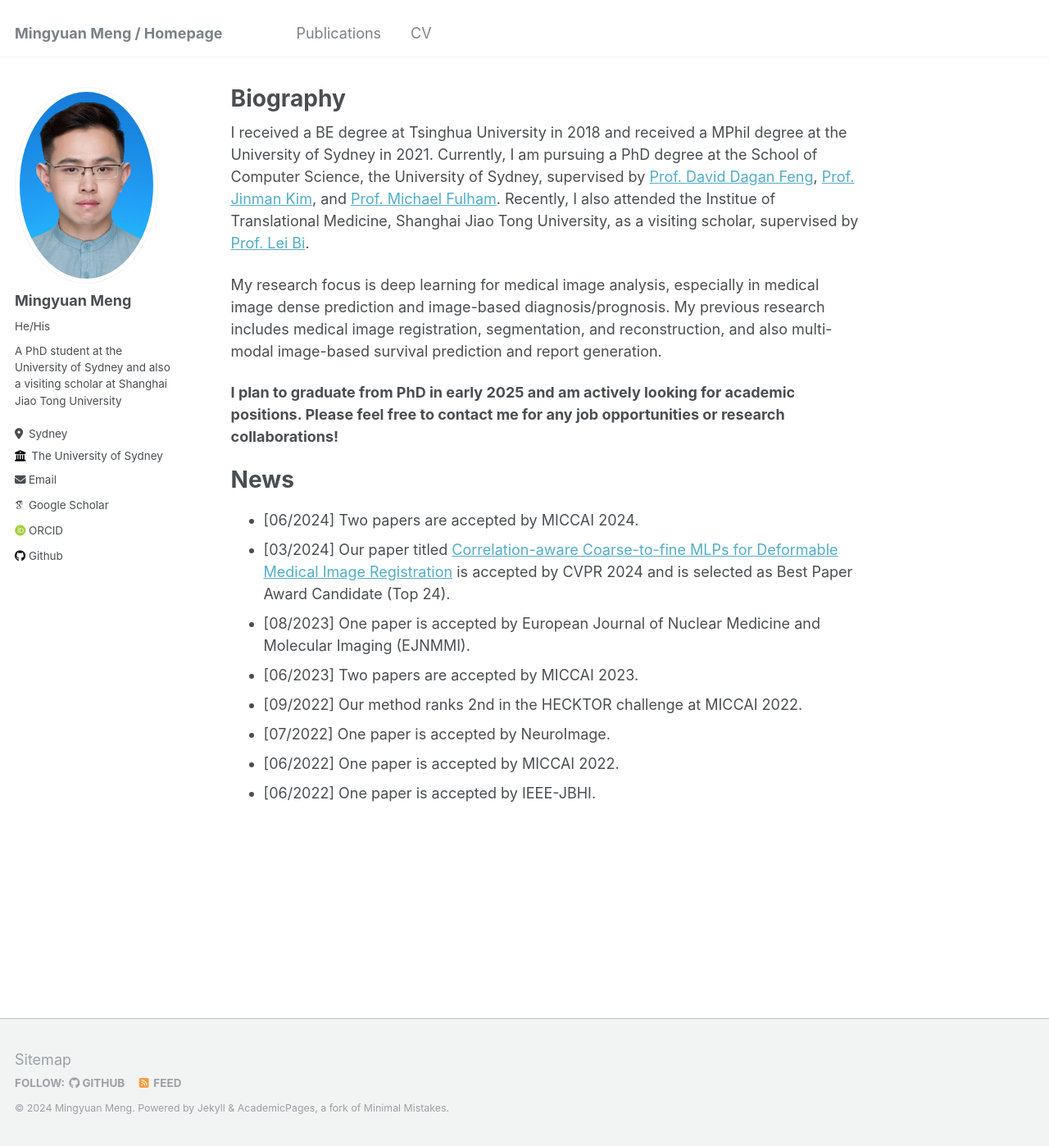
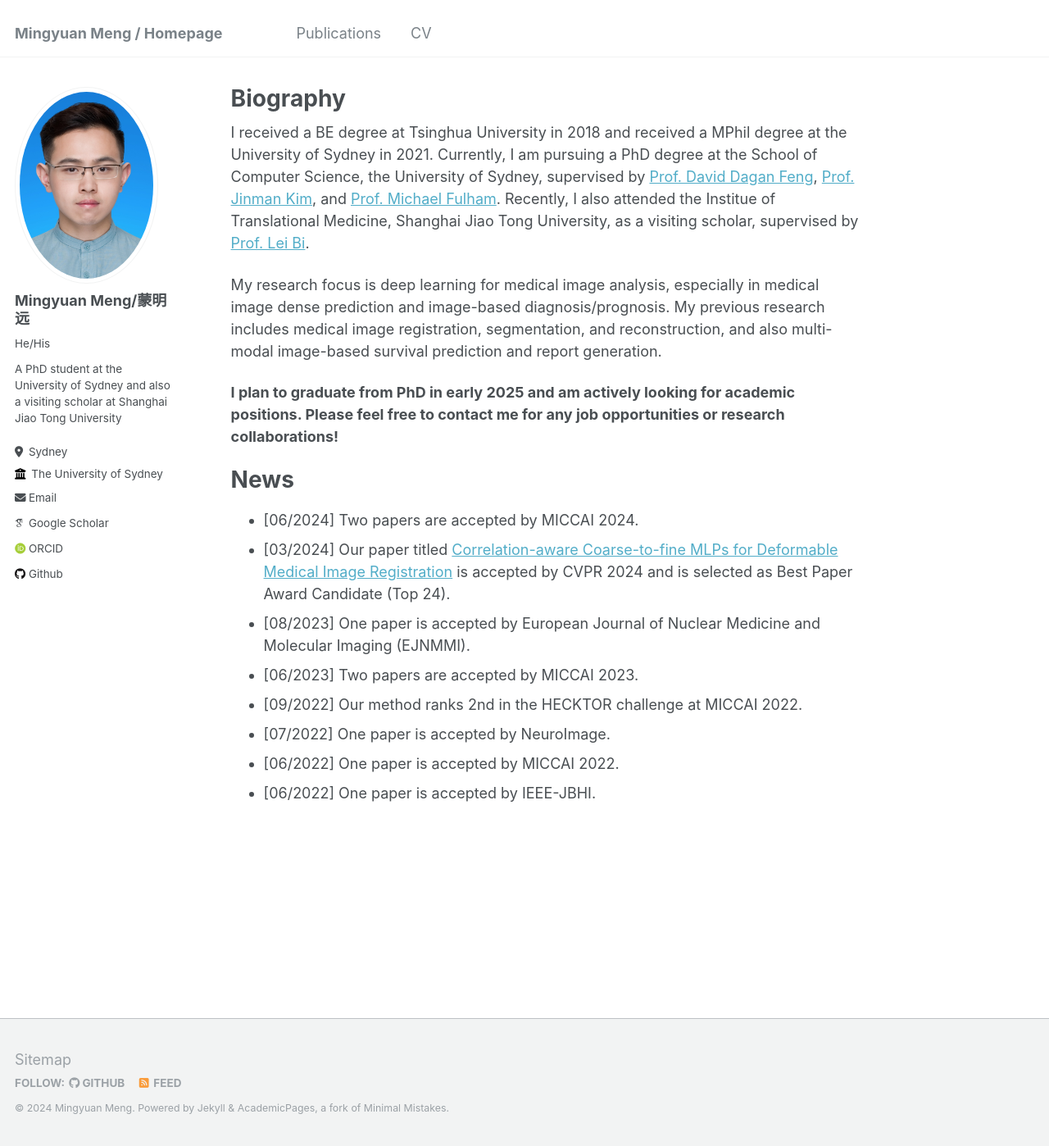
Before and after one commit to MungoMeng/mungomeng.github.io, a Jekyll site: the page built from _pages/about.md, in a window 1280 px wide and 1398 px high. Shown: the whole window at 82% size. Built offline with Jekyll 4.4.1, drawn with Linux system fonts in a browser that asks for light colours; some web fonts are replaced.

Commit message:
Update _config.yml

```diff
--- a/_config.yml
+++ b/_config.yml
@@ -22,7 +22,7 @@ repository               : "MungoMeng/mungomeng.github.io"
 author:
   # Biographic information
   avatar           : "profile.png"
-  name             : "Mingyuan Meng"
+  name             : "Mingyuan Meng/蒙明远"
   pronouns         : "He/His"
   bio              : "A PhD student at the University of Sydney and also a visiting scholar at Shanghai Jiao Tong University"
   location         : "Sydney"
```
